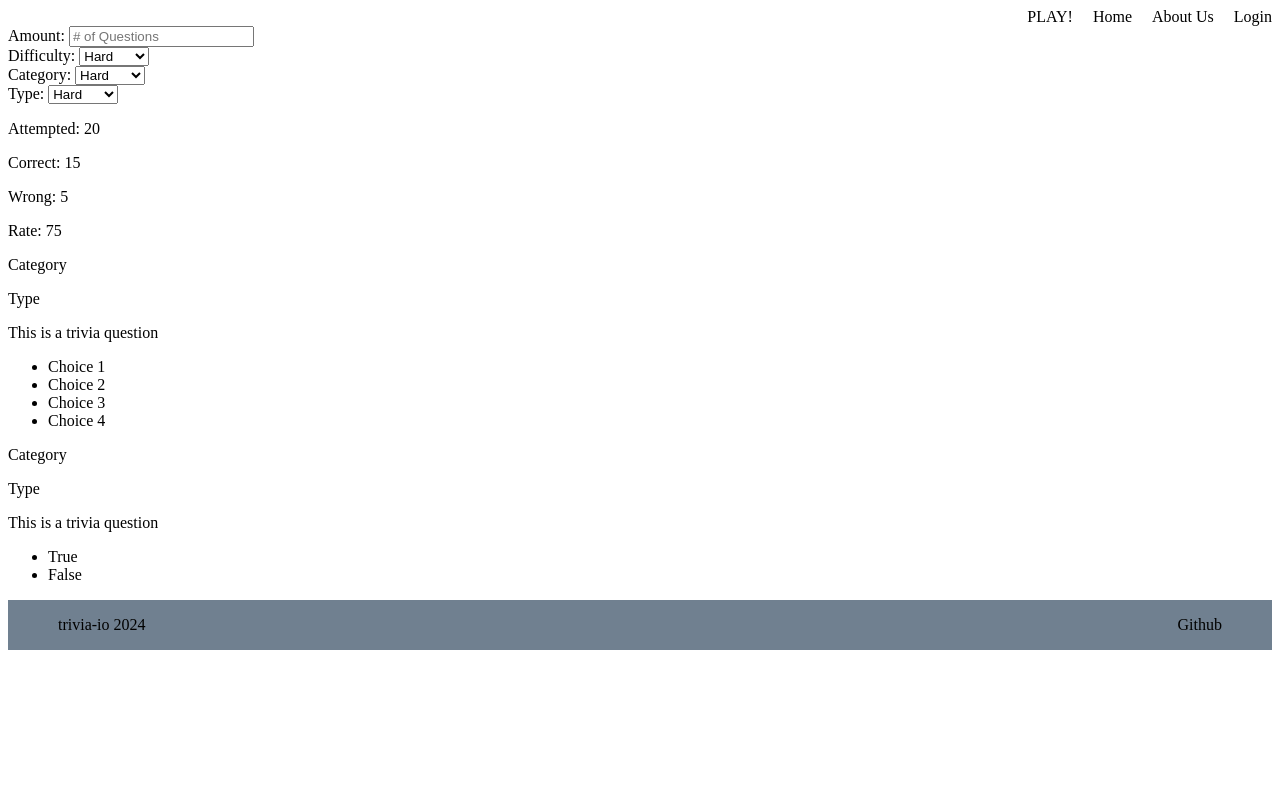
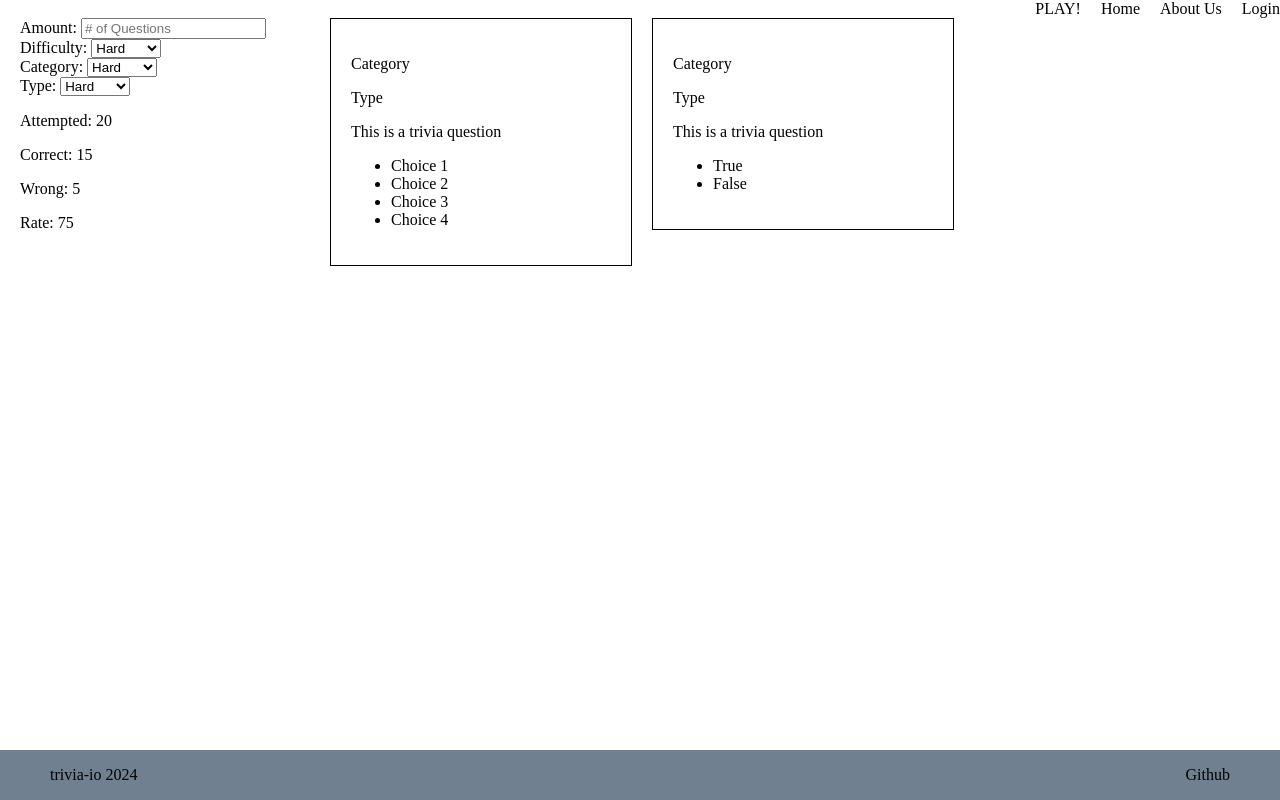
Before and after one commit to AntCannon/trivia-io, a React (Vite) app: page / in a window 1280 px wide. Built offline with nearby package versions, Linux system fonts and the light colour scheme.

Commit message:
update site css

```diff
--- a/src/App.css
+++ b/src/App.css
@@ -0,0 +1,16 @@
+body {
+  width: 100%;
+  margin: 0;
+}
+
+#root {
+  height: 100vh;
+  display: grid;
+  grid-template-rows: auto 1fr auto;
+}
+
+main {
+  margin: 0 20px;
+  display: grid;
+  grid-template-columns: 1fr 3fr;
+}
--- a/src/App.jsx
+++ b/src/App.jsx
@@ -1,22 +1,20 @@
 import './App.css'
 import { useState } from 'react'
 import Nav from './components/Nav.jsx'
-import Filters from './components/Filters.jsx'
-import Stats from './components/Stats.jsx'
+import Sidebar from './components/Sidebar.jsx'
 import Questions from './components/Questions.jsx'
 import Footer from './components/Footer.jsx'
 
-function App() {
+export default function App() {
 
   return (
     <>
       <Nav />
-      <Filters />
-      <Stats />
-      <Questions />
+      <main>
+        <Sidebar />
+        <Questions />
+      </main>
       <Footer />
     </>
   )
 }
-
-export default App
--- /dev/null
+++ b/src/components/Question.css
@@ -0,0 +1,6 @@
+.question {
+  height: fit-content;
+  min-width: 260px;
+  border: 1px solid black;
+  padding: 20px;
+}
--- /dev/null
+++ b/src/components/Question.jsx
@@ -0,0 +1,18 @@
+import "./Question.css"
+
+export default function Question() {
+
+  return (
+    <article className="question">
+        <p>Category</p>
+        <p>Type</p>
+        <p>This is a trivia question</p>
+        <ul className="choices">
+          <li>Choice 1</li>
+          <li>Choice 2</li>
+          <li>Choice 3</li>
+          <li>Choice 4</li>
+        </ul>
+      </article>
+  )
+}
--- a/src/components/Questions.css
+++ b/src/components/Questions.css
@@ -0,0 +1,5 @@
+.questions-container {
+  display: flex;
+  flex-wrap: wrap;
+  gap: 20px;
+}
--- a/src/components/Questions.jsx
+++ b/src/components/Questions.jsx
@@ -1,20 +1,10 @@
 import "./Questions.css"
-
+import Question from "./Question.jsx"
 export default function Questions() {
 
   return (
     <section className="questions-container">
-      <article className="question">
-        <p>Category</p>
-        <p>Type</p>
-        <p>This is a trivia question</p>
-        <ul className="choices">
-          <li>Choice 1</li>
-          <li>Choice 2</li>
-          <li>Choice 3</li>
-          <li>Choice 4</li>
-        </ul>
-      </article>
+      <Question />
       <article className="question">
         <p>Category</p>
         <p>Type</p>
--- /dev/null
+++ b/src/components/Sidebar.jsx
@@ -0,0 +1,13 @@
+import "./Sidebar.css";
+import Filters from './Filters.jsx';
+import Stats from './Stats.jsx';
+
+export default function Sidebar() {
+
+  return (
+    <section className="sidebar">
+      <Filters />
+      <Stats />
+    </section>
+  )
+}
```
Also changed, not shown: src/components/Sidebar.css (added).
